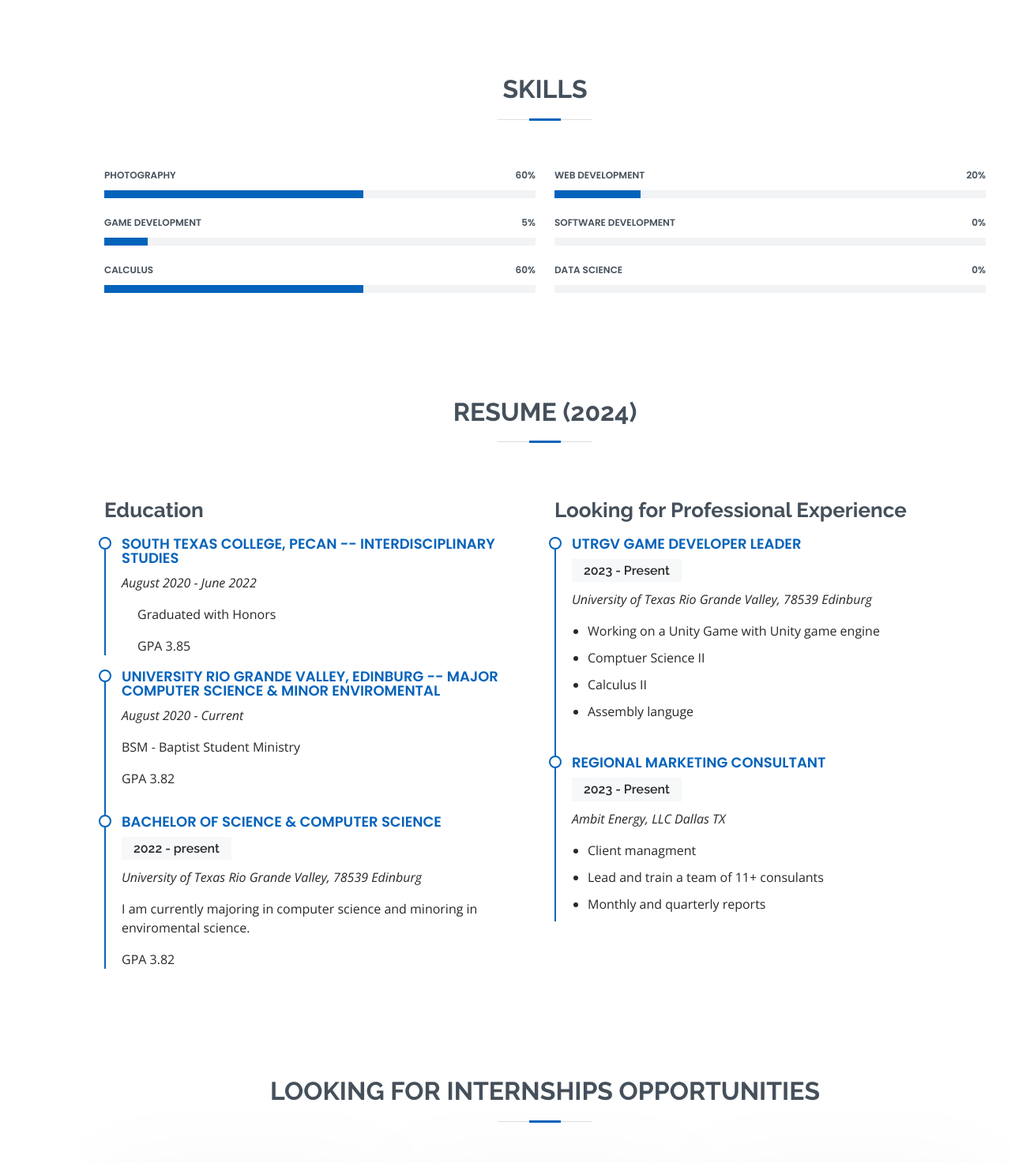
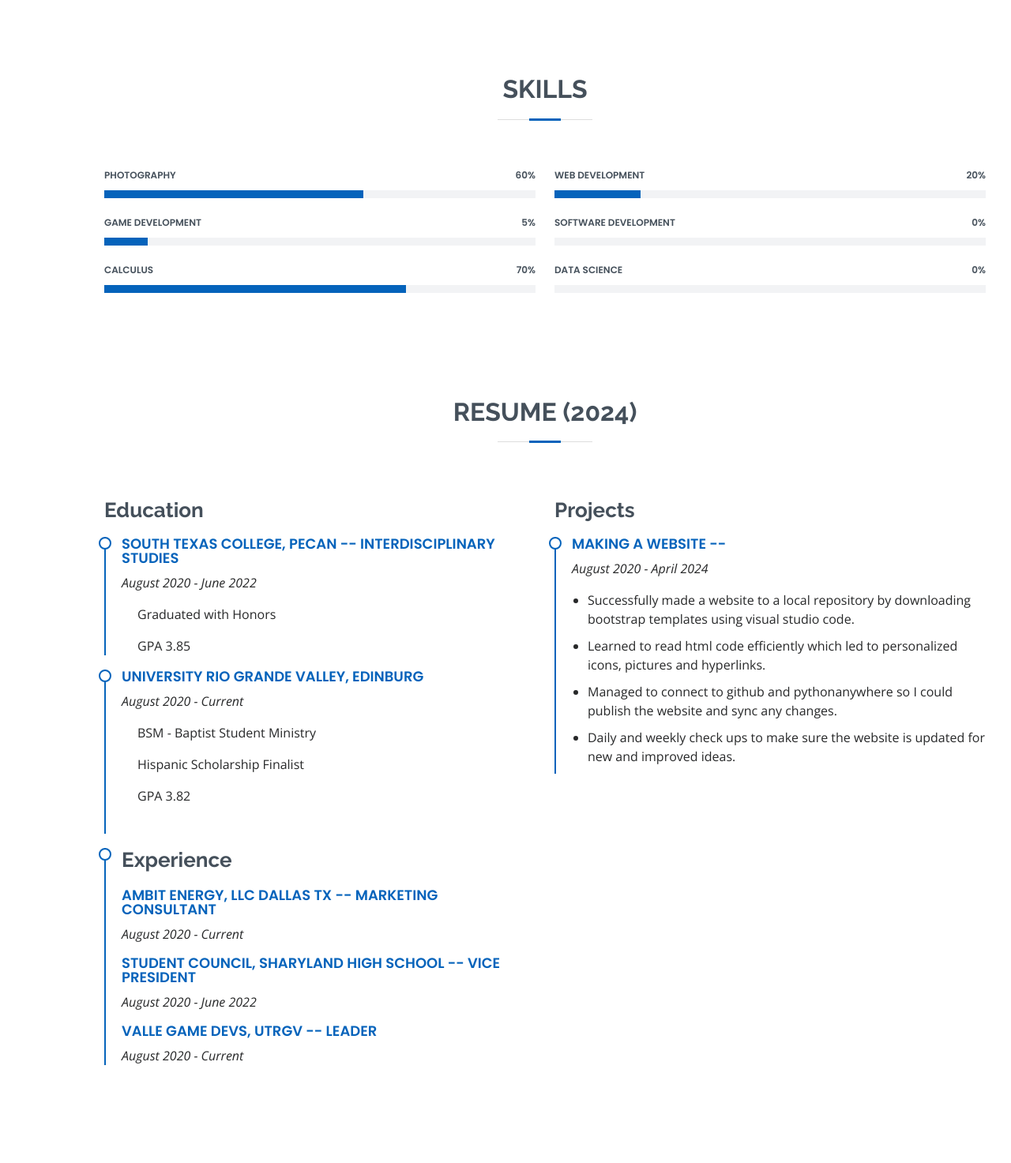
Before and after one commit to Wemisiu/Resume, a Flask app: page / in a window 1280 px wide. Shown: the part 3120-4593 px from the top of the page at 79% size. Run offline with Flask 3, Linux system fonts and the light colour scheme; some libraries are stand-ins or nearby versions.

Commit message:
Tue Apr 30 more updates

```diff
--- a/templates/index.html
+++ b/templates/index.html
@@ -106,7 +106,7 @@
                   <li><i class="bi bi-chevron-right"></i> <strong>Age:</strong> <span>19</span></li>
                   <li><i class="bi bi-chevron-right"></i> <strong>Degree:</strong> <span> BS Computer Science </span></li>
                   <li><i class="bi bi-chevron-right"></i> <strong>Email:</strong> <span>daniel.perezrodriguez01@utrgv.edu</span></li>
-                  <li><i class="bi bi-chevron-right"></i> <strong>Availability</strong> <span>Monday - Friday</span></li>
+                  <li><i class="bi bi-chevron-right"></i> <strong>Availability</strong> <span>Friday - Sunday</span></li>
                 </ul>
               </div>
             </div>
@@ -369,9 +369,9 @@
             </div>
 
             <div class="progress">
-              <span class="skill">Calculus<i class="val">60%</i></span>
+              <span class="skill">Calculus<i class="val">70%</i></span>
               <div class="progress-bar-wrap">
-                <div class="progress-bar" role="progressbar" aria-valuenow="60" aria-valuemin="0" aria-valuemax="100"></div>
+                <div class="progress-bar" role="progressbar" aria-valuenow="70" aria-valuemin="0" aria-valuemax="100"></div>
               </div>
             </div>
 
@@ -432,47 +432,47 @@
 
             <h3 class="resume-title"></h3>
             <div class="resume-item">
-              <h4>University Rio Grande Valley, Edinburg -- Major Computer Science &amp; Minor Enviromental </h4>
+              <h4>University Rio Grande Valley, Edinburg</h4>
               <p> <em>August 2020 - Current </em></p>
+              <ul>
               <p> BSM - Baptist Student Ministry </p>
+              <p> Hispanic Scholarship Finalist</p>
               <p> GPA 3.82</p>
+            </ul>
             </div>
             <div class="resume-item">
-              <h4>Bachelor of Science &amp; Computer Science</h4>
-              <h5>2022 - present</h5>
-              <p><em>University of Texas Rio Grande Valley, 78539 Edinburg</em></p>
-              <p> I am currently majoring in computer science and minoring in enviromental science.</p>
-              <p> GPA 3.82</p>
+              <h3 class="resume-title">Experience</h3>
+              <h4>Ambit Energy, LLC Dallas TX -- Marketing Consultant </h4>
+              <p><em>August 2020 - Current</em></p>
+
+              <h4>Student Council, Sharyland High School -- Vice President </h4>
+              <p><em>August 2020 - June 2022</em></p>
+
+              <h4>Valle Game Devs, UTRGV -- Leader</h4>
+              <p><em>August 2020 - Current</em></p>
+
+
             </div>
           </div>
           <div class="col-lg-6">
-            <h3 class="resume-title"> Looking for Professional Experience</h3>
+            <h3 class="resume-title">Projects</h3>
             <div class="resume-item">
-              <h4>UTRGV Game Developer Leader</h4>
-              <h5>2023 - Present</h5>
-              <p><em>University of Texas Rio Grande Valley, 78539 Edinburg</em></p>
+              <h4>Making a website --  </h4>
+              <p><em>August 2020 - April 2024</em></p>
               <ul>
-                <li>Working on a Unity Game with Unity game engine</li>
-                <li>Comptuer Science II </li>
-                <li>Calculus II</li>
-                <li>Assembly languge</li>
+                <li>Successfully made a website to a local repository by downloading bootstrap templates using visual studio code. </li>
+                <li>Learned to read html  code efficiently which  led to personalized icons, pictures and hyperlinks.  </li>
+                <li>Managed to connect to github and pythonanywhere so I could publish the website and sync any changes.</li>
+                <li>Daily and weekly check ups to make sure the website is updated  for new and improved ideas.</li>
               </ul>
             </div>
-            <div class="resume-item">
-              <h4> Regional Marketing Consultant
-              </h4>
-              <h5>2023 - Present</h5>
-              <p><em>Ambit Energy, LLC Dallas TX</em></p>
-              <ul>
+
 
                 <!--<li>Developed numerous marketing programs (logos, brochures,infographics, presentations, and advertisements).</li>
                 <li>Managed up to 5 projects or tasks at a given time while under pressure</li>
                 <li>Recommended and consulted with clients on the most appropriate graphic design</li>
                 <li>Created 4+ design presentations and proposals a month for clients and account managers</li> -->
 
-                <li> Client managment  </li>
-                <li> Lead and train a team of 11+ consulants </li>
-                <li> Monthly and quarterly reports </li>
 
 
 
```
